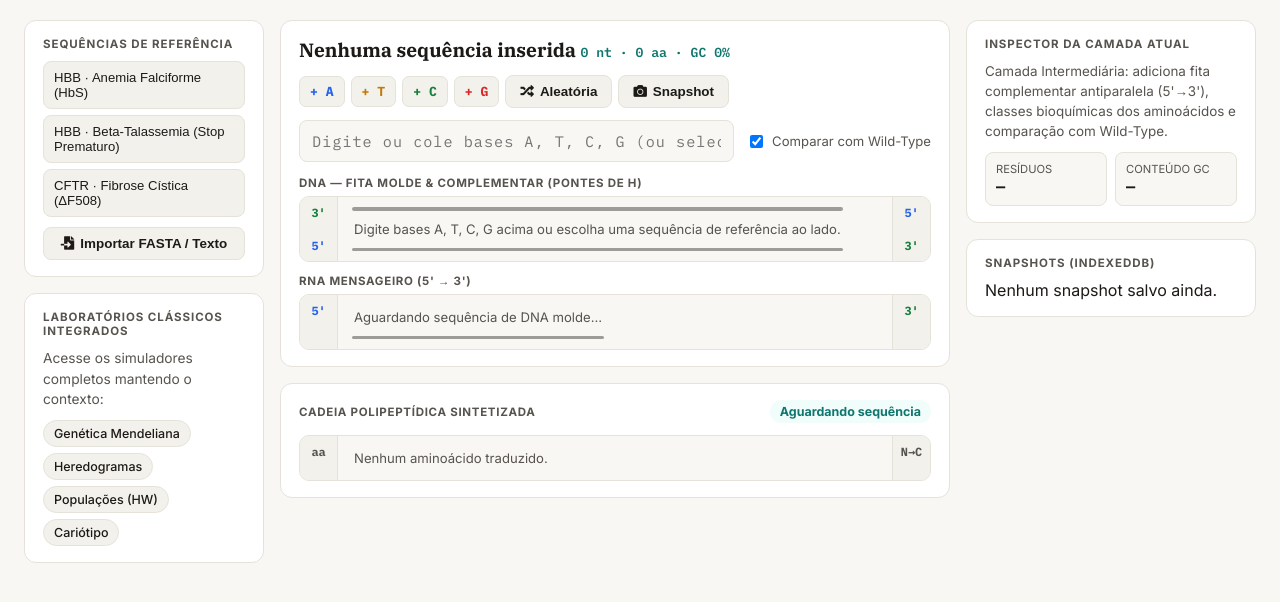
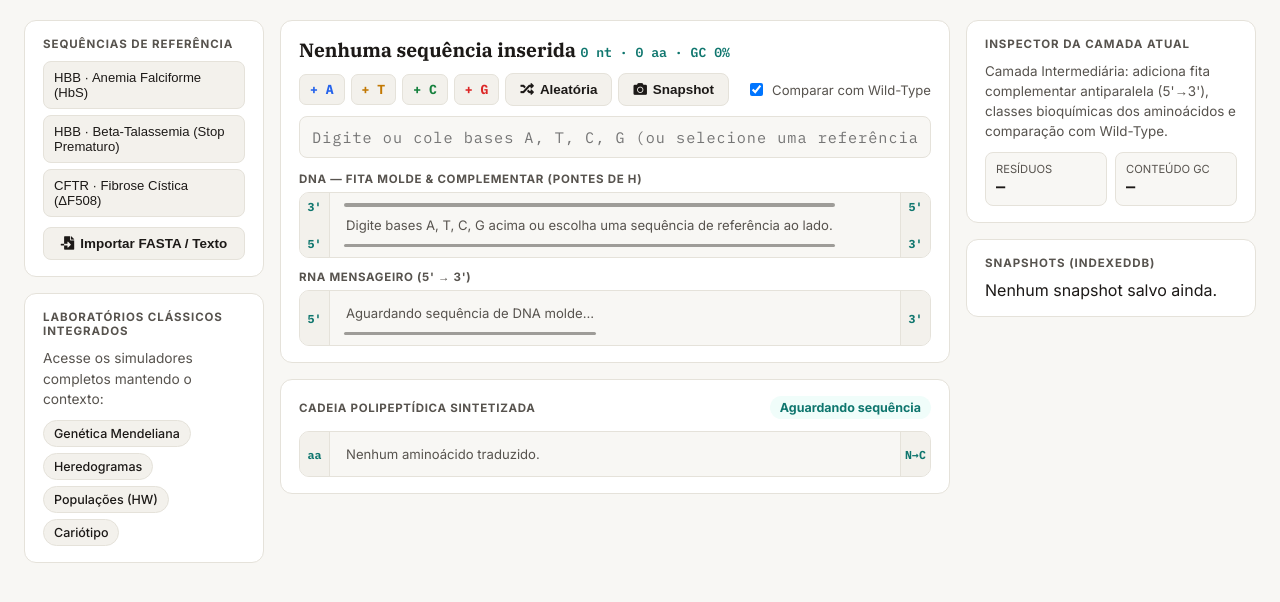
Before and after one commit to wjml/ProteinSynthesis, a PHP site: page /beta.html in a window 1280 px wide. Shown: the part 104-706 px from the top of the page. Run offline with PHP 8.4, Linux system fonts and the light colour scheme; some libraries are stand-ins or nearby versions.

Commit message:
fix(beta): corrigir ORFs (+/-), preview, rótulos 30px, barra fixa e hidropatia WT

```diff
--- a/assets/js/beta/app.js
+++ b/assets/js/beta/app.js
@@ -17,7 +17,7 @@ const state = {
   activeRef: null,
   customTitle: '',
   wildDna: '',
-  selectedOrfFrame: '+1',
+  selectedOrfFrame: null,
   currentAnalysis: null,
   wildAnalysis: null
 };
@@ -71,10 +71,8 @@ function makeBaseShape(base, posClass, isMut = false) {
 }
 
 function getActiveOrfMeta(analysis, frame) {
-  if (!analysis || !analysis.orfs) return null;
-  const orf = analysis.orfs.find(o => o.frame === frame) || analysis.orfs[0];
-  if (!orf) return null;
-  return orf;
+  if (!analysis || !analysis.orfs || !frame) return null;
+  return analysis.orfs.find(o => o.frame === frame) || null;
 }
 
 function isCodonBoundary(i, len, orfMeta) {
@@ -194,9 +192,10 @@ function renderHydropathyChart(profile, wildProfile = null) {
   poly.setAttribute('points', pts.map(p => `${p.x.toFixed(1)},${p.y.toFixed(1)}`).join(' '));
   svg.appendChild(poly);
 
-  // Linha tracejada + marcadores Wild-Type para TODOS os aminoácidos (com leve deslocamento para não ficar oculta sob a linha Atual)
+  // Linha tracejada + marcadores Wild-Type limitados à extensão comparável (ou proteína WT completa)
   if (wildProfile && wildProfile.length) {
-    const wPts = toPts(wildProfile).map(p => ({ ...p, y: p.y + 1.5 }));
+    const wSlice = wildProfile.slice(0, Math.max(profile.length, wildProfile.length));
+    const wPts = toPts(wSlice).map(p => ({ ...p, y: p.y + 1.5 }));
     const wPoly = document.createElementNS(svgNS, 'polyline');
     wPoly.setAttribute('fill', 'none');
     wPoly.setAttribute('stroke', 'var(--base-t)');
@@ -205,7 +204,7 @@ function renderHydropathyChart(profile, wildProfile = null) {
     wPoly.setAttribute('points', wPts.map(p => `${p.x.toFixed(1)},${p.y.toFixed(1)}`).join(' '));
     svg.appendChild(wPoly);
 
-    wPts.forEach((p) => {
+    wPts.forEach((p, idx) => {
       const m = document.createElementNS(svgNS, 'polygon');
       const s = 3.5;
       m.setAttribute('points', `${p.x},${p.y - s} ${p.x + s},${p.y} ${p.x},${p.y + s} ${p.x - s},${p.y}`);
@@ -216,6 +215,19 @@ function renderHydropathyChart(profile, wildProfile = null) {
       title.textContent = `WT ${p.pos} · ${p.abbr}: ${p.kd}`;
       m.appendChild(title);
       svg.appendChild(m);
+
+      // Se a proteína atual terminou antes (stop prematuro / deleção), rotular valor WT excedente
+      if (idx >= profile.length) {
+        const wLbl = document.createElementNS(svgNS, 'text');
+        wLbl.setAttribute('x', p.x.toFixed(1));
+        wLbl.setAttribute('y', (p.kd >= 0 ? p.y - 8 : p.y + 14).toFixed(1));
+        wLbl.setAttribute('text-anchor', 'middle');
+        wLbl.setAttribute('font-size', '9.5');
+        wLbl.setAttribute('font-family', 'IBM Plex Mono, monospace');
+        wLbl.setAttribute('fill', 'var(--base-t)');
+        wLbl.textContent = `WT ${(p.kd > 0 ? '+' : '') + p.kd.toFixed(1)}`;
+        svg.appendChild(wLbl);
+      }
     });
   }
 
@@ -344,11 +356,20 @@ async function refreshWorkbench() {
 
   const pGrid = $('wb-protein-grid');
   pGrid.textContent = '';
-  const leadPx = orfMeta && !orfMeta.isReverse && orfMeta.offset ? orfMeta.offset * 29 : 0;
+  const activeProtein = (orfMeta && orfMeta.hasOrf) ? orfMeta.protein : (orfMeta && !orfMeta.hasOrf ? [] : cur.protein);
+  const leadPx = (orfMeta && orfMeta.hasOrf) ? orfMeta.fwdStart * 29 : 0;
   pGrid.style.paddingLeft = `${leadPx}px`;
-  cur.protein.forEach((aa, idx) => {
+  pGrid.style.flexDirection = (orfMeta && orfMeta.isReverse) ? 'row-reverse' : 'row';
+
+  if (orfMeta && !orfMeta.hasOrf) {
+    const msg = document.createElement('span');
+    msg.className = 'empty-track-msg';
+    msg.textContent = `Nenhum códon de iniciação (AUG) encontrado no quadro ${orfMeta.frame}.`;
+    pGrid.appendChild(msg);
+  } else {
+    activeProtein.forEach((aa, idx) => {
       const wAa = wild && wild.protein[idx];
-    const changed = compareWt && wAa && wAa.abbr !== aa.abbr;
+      const changed = compareWt && !orfMeta && wAa && wAa.abbr !== aa.abbr;
       const card = document.createElement('div');
       card.className = `aa-card${changed ? ' aa-mut' : ''}`;
       const abbr = document.createElement('div');
@@ -361,7 +382,7 @@ async function refreshWorkbench() {
       if (changed) {
         const detail = document.createElement('div');
         detail.className = 'aa-mut-detail';
-      detail.textContent = `Era ${wAa.abbr} (${wAa.type})`;
+        detail.textContent = `Antes: ${wAa.abbr}`;
         card.appendChild(detail);
       }
       const type = document.createElement('span');
@@ -370,6 +391,7 @@ async function refreshWorkbench() {
       card.appendChild(type);
       pGrid.appendChild(card);
     });
+  }
 
   $('ins-length').textContent = `${cur.biochemistry.lengthAa} aa`;
   $('ins-gc').textContent = `${cur.gcPercent}%`;
@@ -379,19 +401,32 @@ async function refreshWorkbench() {
   $('ins-gravy').textContent = String(cur.biochemistry.gravy);
   $('wb-gravy-badge').textContent = `GRAVY: ${cur.biochemistry.gravy}`;
 
+  const activeHydro = (orfMeta && orfMeta.hasOrf)
+    ? activeProtein.map(p => ({ pos: p.position, abbr: p.abbr, kd: p.kd }))
+    : cur.biochemistry.hydropathyProfile;
   renderHydropathyChart(
-    cur.biochemistry.hydropathyProfile,
-    compareWt && wild ? wild.biochemistry.hydropathyProfile : null
+    activeHydro,
+    compareWt && !orfMeta && wild ? wild.biochemistry.hydropathyProfile : null
   );
 
   const orfList = $('wb-orf-list');
   const orfPrev = $('wb-orf-preview');
   orfList.textContent = '';
-  if (orfPrev) orfPrev.hidden = true;
-  (cur.orfs || []).forEach((orf, idx) => {
+  const selectedOrfObj = (cur.orfs || []).find(o => o.frame === state.selectedOrfFrame);
+  if (orfPrev) {
+    if (selectedOrfObj) {
+      orfPrev.hidden = false;
+      orfPrev.textContent = selectedOrfObj.hasOrf
+        ? `Quadro ${selectedOrfObj.frame} (${selectedOrfObj.isReverse ? 'Reverso ←' : 'Direto →'}): início nt ${selectedOrfObj.startNt} | ${selectedOrfObj.lengthAa} aa | ${selectedOrfObj.hasStop ? 'Stop encontrado' : 'ORF aberto'} | Peptídeo: ${selectedOrfObj.preview}`
+        : `Quadro ${selectedOrfObj.frame}: nenhum códon de iniciação (AUG) encontrado nesta leitura.`;
+    } else {
+      orfPrev.hidden = true;
+    }
+  }
+  (cur.orfs || []).forEach((orf) => {
     const row = document.createElement('button');
     row.type = 'button';
-    row.className = `orf-item${orf.hasOrf && idx === 0 ? ' active' : ''}`;
+    row.className = `orf-item${state.selectedOrfFrame === orf.frame ? ' active' : ''}`;
     const left = document.createElement('span');
     left.textContent = `${orf.frame} · ${orf.strand}`;
     const right = document.createElement('span');
@@ -399,16 +434,8 @@ async function refreshWorkbench() {
     right.textContent = orf.hasOrf ? `${orf.lengthAa} aa (nt ${orf.startNt})` : 'Sem AUG';
     row.append(left, right);
     row.addEventListener('click', () => {
-      state.selectedOrfFrame = orf.frame;
-      orfList.querySelectorAll('.orf-item').forEach(el => el.classList.remove('active'));
-      row.classList.add('active');
+      state.selectedOrfFrame = (state.selectedOrfFrame === orf.frame) ? null : orf.frame;
       refreshWorkbench();
-      if (orfPrev) {
-        orfPrev.hidden = false;
-        orfPrev.textContent = orf.hasOrf
-          ? `Quadro ${orf.frame} (${orf.isReverse ? 'Reverso ←' : 'Direto →'}): início nt ${orf.startNt} | ${orf.lengthAa} aa | ${orf.hasStop ? 'Stop encontrado' : 'ORF aberto'} | Peptídeo: ${orf.preview}`
-          : `Quadro ${orf.frame}: nenhum códon de iniciação (AUG) encontrado nesta leitura.`;
-      }
     });
     orfList.appendChild(row);
   });
--- a/assets/style/beta.css
+++ b/assets/style/beta.css
@@ -281,7 +281,8 @@ body.dark-theme .beta-btn-primary { color: #0d1117; }
 }
 .shortcut-pill:hover { border-color: var(--accent); color: var(--accent); }
 
-.wb-toolbar { display: flex; justify-content: space-between; align-items: center; gap: 12px; flex-wrap: wrap; margin-bottom: 12px; }
+.wb-header-row { margin-bottom: 10px; }
+.wb-actions-bar { display: flex; justify-content: space-between; align-items: center; gap: 10px; flex-wrap: wrap; margin-bottom: 10px; }
 .wb-title { font-size: 1.2rem; margin: 0; cursor: text; border-bottom: 1px dashed transparent; display: inline-block; }
 .wb-title:hover { border-bottom-color: var(--muted); }
 .wb-title-input { font-family: var(--font-serif); font-size: 1.15rem; font-weight: 700; background: var(--bg); color: var(--fg); border: 1px solid var(--accent); border-radius: 6px; padding: 2px 8px; width: 320px; max-width: 100%; }
@@ -342,20 +343,20 @@ body.dark-theme .beta-btn-primary { color: #0d1117; }
 .strand-ends {
   display: flex;
   flex-direction: column;
-  justify-content: space-between;
+  justify-content: center;
   align-items: center;
-  width: 38px;
-  padding: 8px 6px;
+  width: 30px;
+  padding: 6px 3px;
   background: var(--surface-alt);
   border-right: 1px solid var(--border);
-  flex: 0 0 38px;
-  font-size: 0.74rem;
+  flex: 0 0 30px;
+  font-size: 0.72rem;
   font-weight: 700;
+  text-align: center;
 }
+.dna-duplex-box .strand-ends { justify-content: space-between; }
 .strand-ends-right { border-right: none; border-left: 1px solid var(--border); }
-.end-3 { color: var(--base-c); }
-.end-5 { color: var(--base-a); }
-.end-diff { color: var(--muted); }
+.end-3, .end-5, .end-diff { color: var(--accent); }
 
 .strand-scroll, .protein-scroll {
   flex: 1;
--- a/beta.html
+++ b/beta.html
@@ -186,11 +186,14 @@
         <!-- Painel Central: Editor de Sequência, Fitas e Tradução -->
         <div class="wb-center">
           <div class="beta-card">
-            <div class="wb-toolbar">
+            <div class="wb-header-row">
               <div class="wb-title-group">
                 <h1 id="wb-seq-header" class="wb-title" title="Clique duas vezes para renomear">Nenhuma sequência inserida</h1>
                 <span class="mono wb-stats" id="wb-seq-stats">0 nt · 0 aa · GC 0%</span>
               </div>
+            </div>
+
+            <div class="wb-actions-bar">
               <div class="wb-actions">
                 <button type="button" class="base-insert-btn base-a" data-base="A">+ A</button>
                 <button type="button" class="base-insert-btn base-t" data-base="T">+ T</button>
@@ -203,6 +206,10 @@
                   <i class="fas fa-camera"></i> Snapshot
                 </button>
               </div>
+              <label class="wt-compare-toggle" data-visible-layers="intermediate advanced">
+                <input type="checkbox" id="wb-compare-wt" checked>
+                <span>Comparar com Wild-Type</span>
+              </label>
             </div>
 
             <div class="wb-input-row">
@@ -210,10 +217,6 @@
               <input type="text" id="wb-dna-input" class="mono wb-dna-input"
                 value=""
                 placeholder="Digite ou cole bases A, T, C, G (ou selecione uma referência ao lado)...">
-              <label class="wt-compare-toggle" data-visible-layers="intermediate advanced">
-                <input type="checkbox" id="wb-compare-wt" checked>
-                <span>Comparar com Wild-Type</span>
-              </label>
             </div>
 
             <!-- Trilha Visual Unificada das Fitas (Tabulação + Scroll Sincronizado) -->
@@ -223,7 +226,7 @@
                   <span class="strand-panel-title">DNA — FITA MOLDE <span data-visible-layers="intermediate advanced">&amp; COMPLEMENTAR (PONTES DE H)</span></span>
                   <span class="orf-frame-badge mono" id="wb-orf-banner" data-visible-layers="advanced" hidden></span>
                 </div>
-                <div class="duplex-box">
+                <div class="duplex-box dna-duplex-box">
                   <div class="strand-ends strand-ends-left mono">
                     <span class="end-badge end-3">3'</span>
                     <span class="end-badge end-5" data-visible-layers="intermediate advanced">5'</span>
```
Lines whose indentation alone changed are shown as unchanged.
